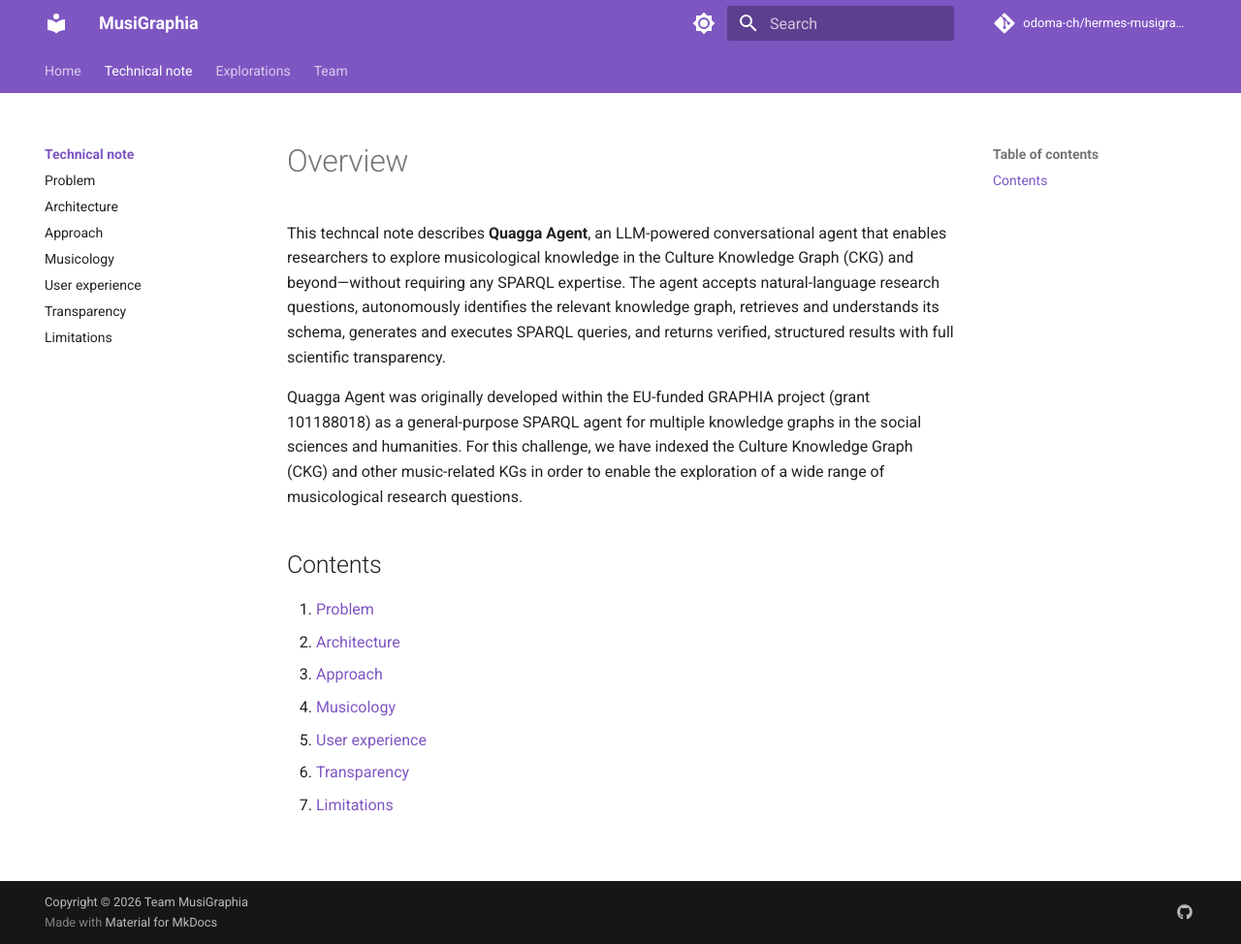
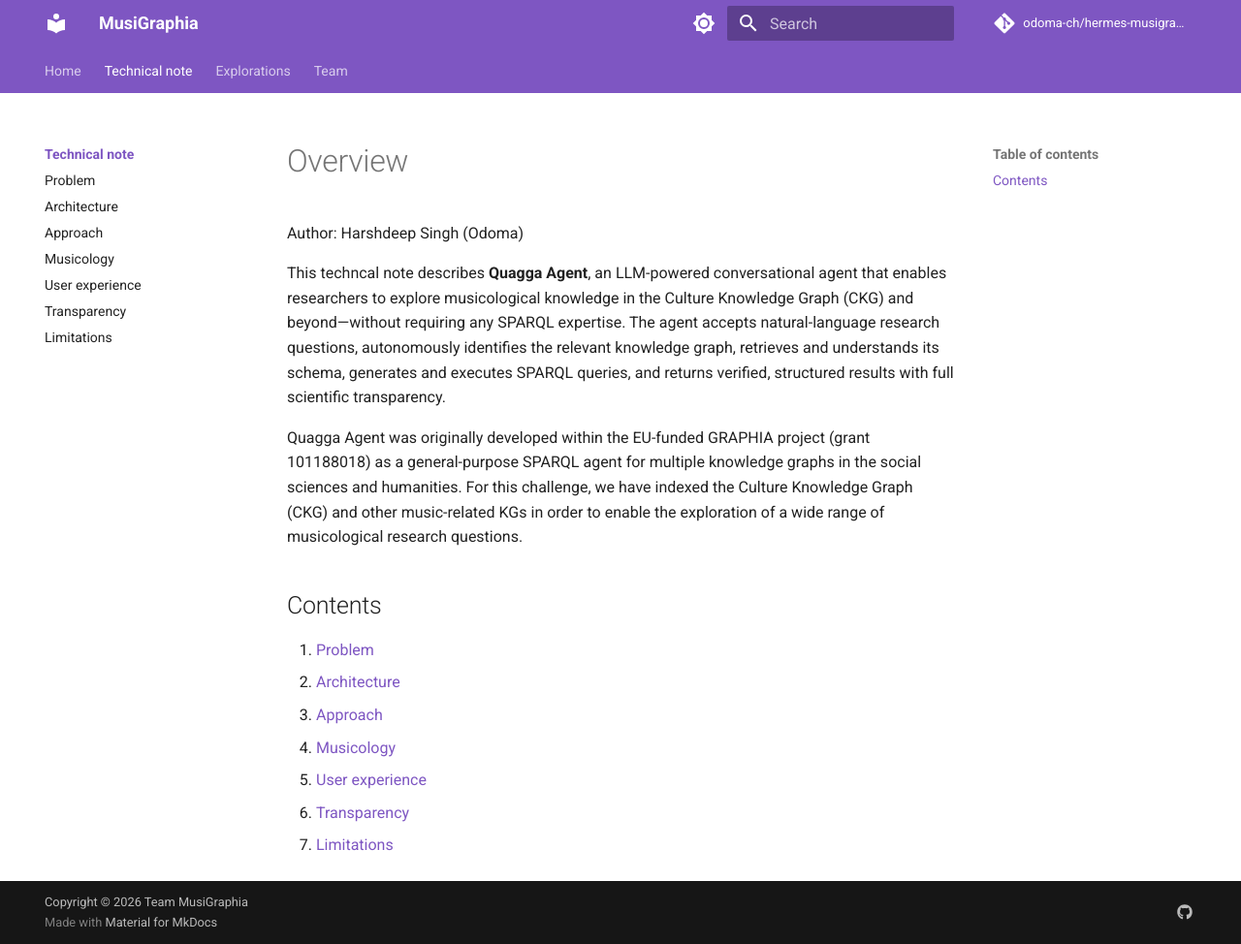
Before and after one commit to odoma-ch/hermes-musigraphia-report, an MkDocs documentation site: the page built from docs/technical-report/index.md, in a window 1280 px wide and 974 px high. Shown: the whole window at 97% size. Built offline with MkDocs 1.6.1 and Material for MkDocs 9.7.7, drawn with Linux system fonts in a browser that asks for light colours; comment, search, counter and statistics services are not loaded.

Commit message:
minor change

```diff
--- a/docs/technical-report/index.md
+++ b/docs/technical-report/index.md
@@ -1,6 +1,8 @@
 ---
 title: Overview
 ---
+
+Author: Harshdeep Singh (Odoma)
 
 This techncal note describes **Quagga Agent**, an LLM-powered conversational agent that enables researchers to explore musicological knowledge in the Culture Knowledge Graph (CKG) and beyond—without requiring any SPARQL expertise. The agent accepts natural-language research questions, autonomously identifies the relevant knowledge graph, retrieves and understands its schema, generates and executes SPARQL queries, and returns verified, structured results with full scientific transparency.
 
```
